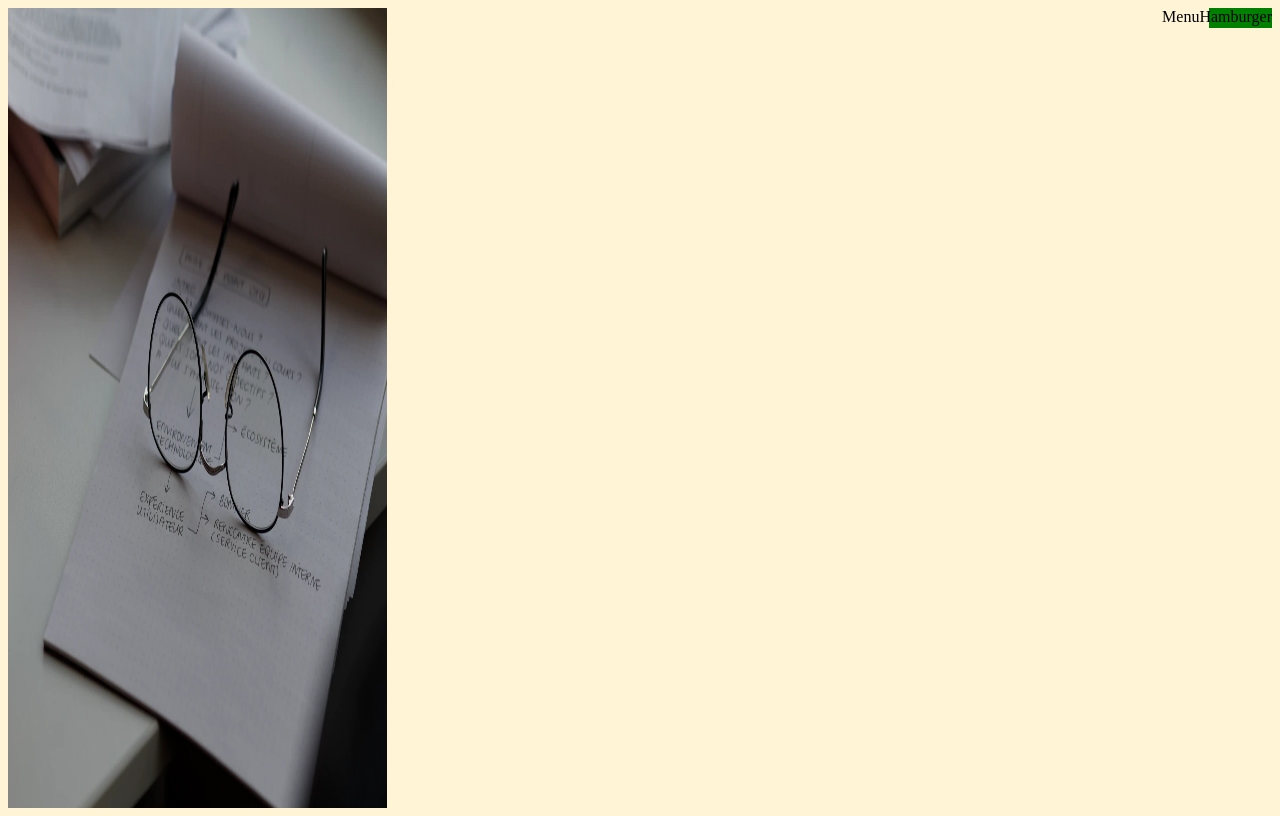
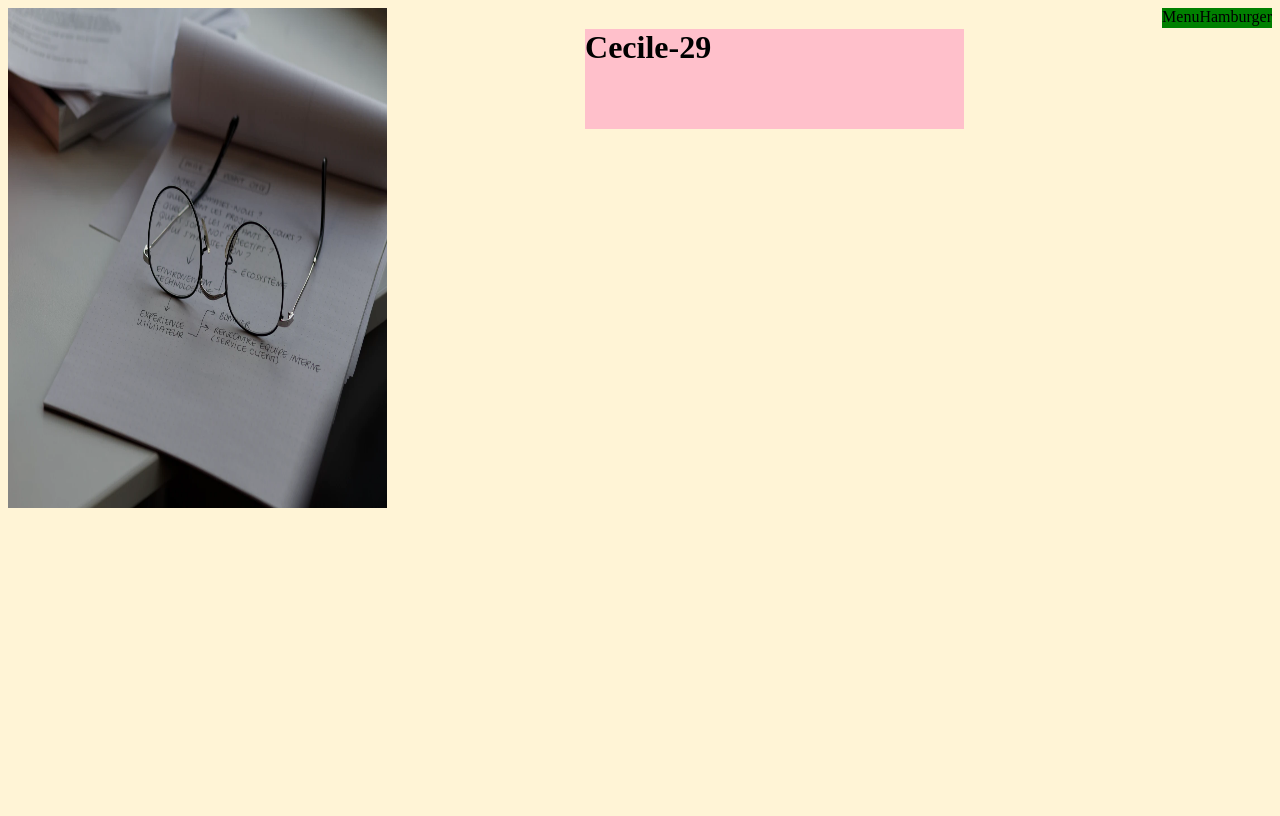
Before and after one commit to Cecile-29/Curriculum-vitae, a plain HTML site: page index.html in a window 1280 px wide. Drawn offline with Linux system fonts and the light colour scheme.

Commit message:
changement des attributs

```diff
--- a/index.html
+++ b/index.html
@@ -6,9 +6,10 @@
     <link rel="stylesheet" href="style.css">
   </head>
     <body>
-      <section class="accueil">
-        <img src="images/photo_accueil.webp"class="element_1" alt="Photo de Cecile-29"></img>
-        <div class="element_2">MenuHamburger</div>
-      </section>
-  </body>
+      <header class="conteneur">
+        <h1 class="titre">Cecile-29</h1>
+        <img src="images/photo_accueil.webp" class="photo" alt="Photo de Cecile-29"></img>
+        <nav class="menu"><li>MenuHamburger</li></nav>
+      </header>
+    </body>
 </html>
--- a/style.css
+++ b/style.css
@@ -1,22 +1,41 @@
 body {
   background-color: #FFF4D6;
 }
-.accueil{
+.navigation_large {
   display: flex;
+  flex-direction: row;
+}
+.navigation_petite {
+  display: flex;
+  flex-direction: column;
+}
+header {
+  display: flex;
+  flex-direction: row;
   justify-content: space-between;
+  flex-wrap: nowrap;
 }
-.element_1{
+.titre {
   display: flex;
-  justify-content: flex-start;
+  background-color: pink;
+  min-height: 100%;
+  height: 100px;
+  width: 30%;
+}
+.photo {
+  display: flex;
+  order: -1;
   background-color: red;
   min-height: 100%;
-  height: 800px;
+  height: 500px;
   width: 30%;   /pour idee de responsive
 }
-.element_2{
+.menu {
   display: flex;
-  justify-content: flex-end;
   background-color: green;
   height: 20px;
-  width: 5%;
+  width: auto;
 }
+li{
+  list-style: none;
+}
```
